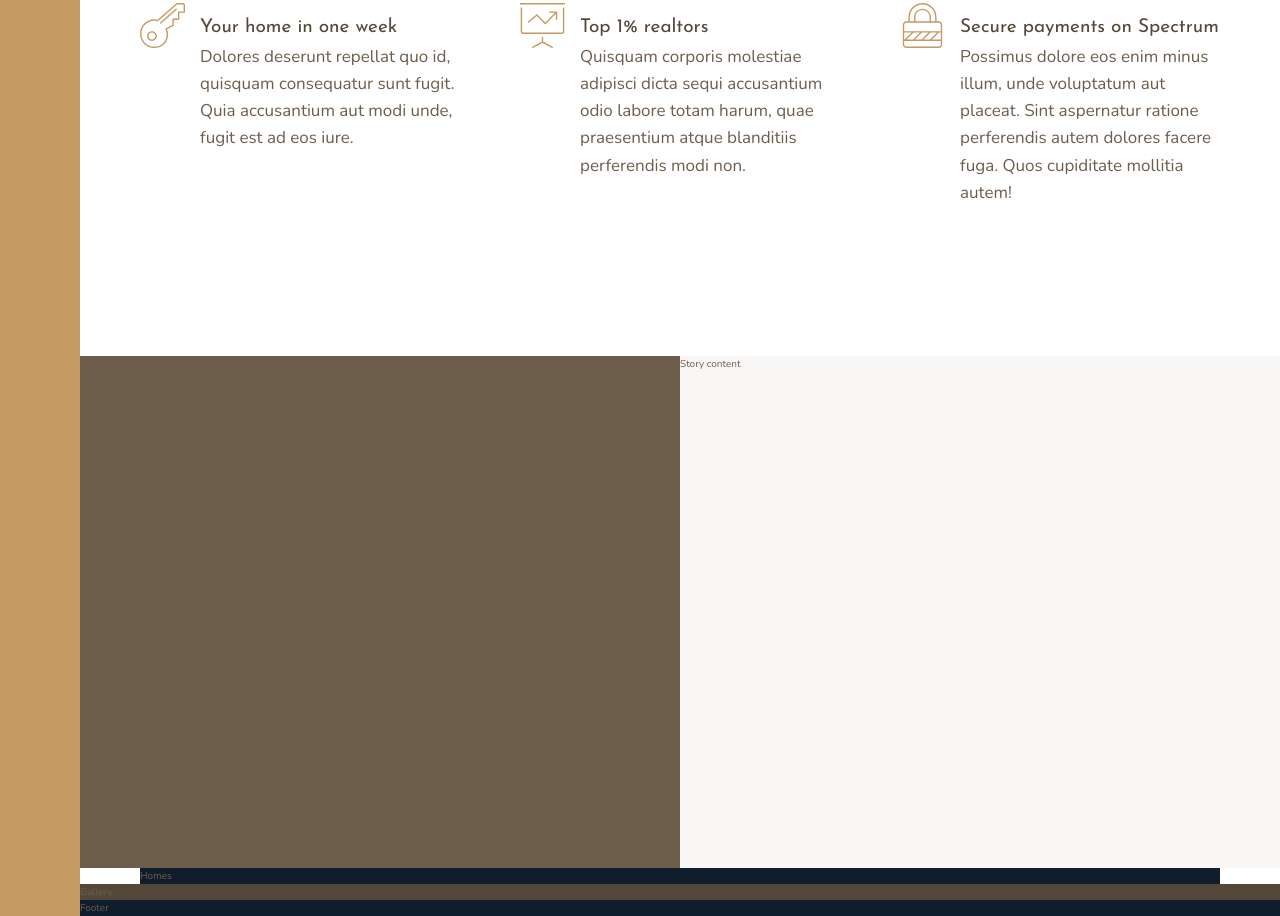
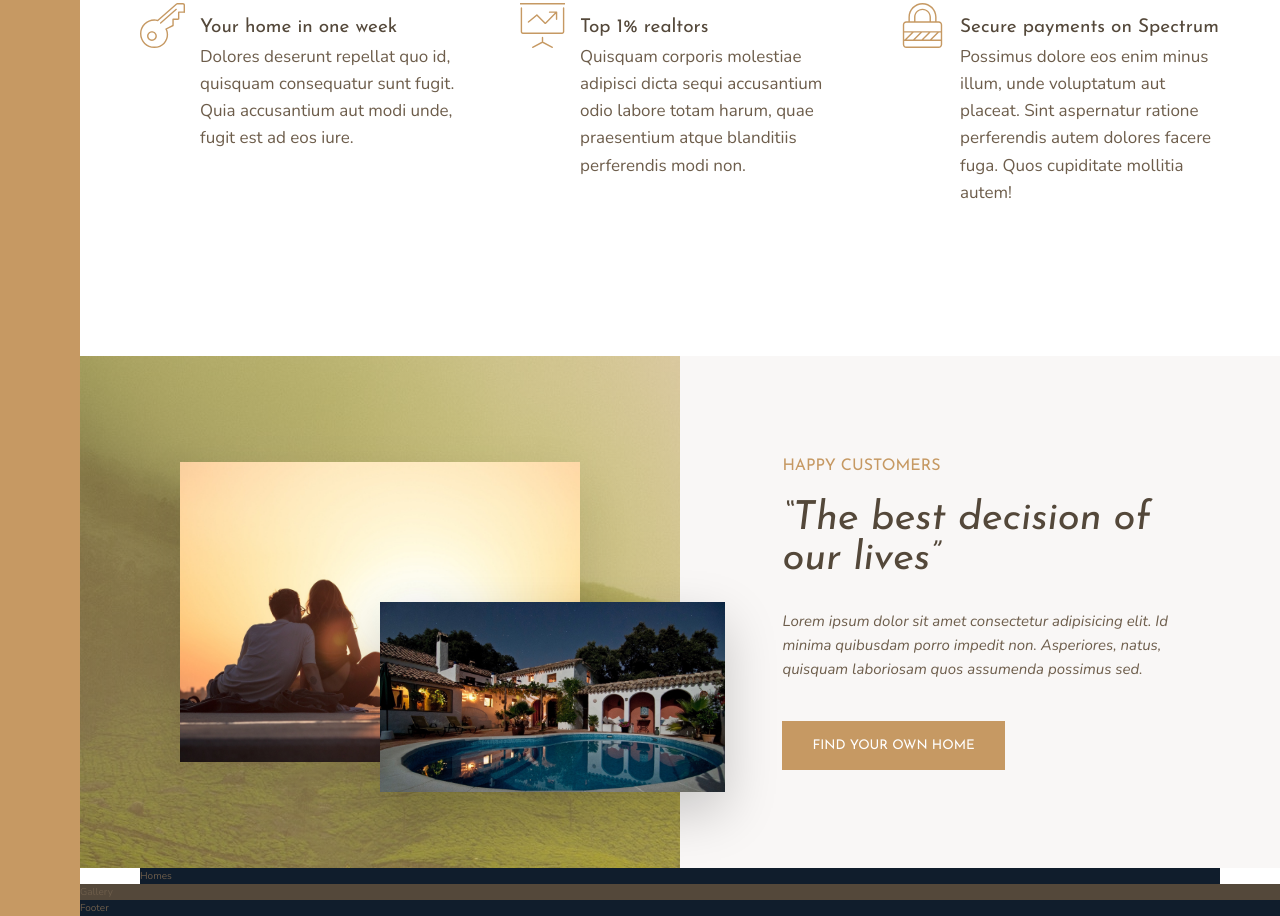
Before and after one commit to hyggebox/Spectrum, a website: page index.html in a window 1280 px wide. Shown: the part 1031-1947 px from the top of the page. Drawn offline with nearby package versions, Linux system fonts and the light colour scheme; files that its build step writes are made by us from their sources.

Commit message:
Build .story section

```diff
--- a/index.html
+++ b/index.html
@@ -82,11 +82,18 @@
         </div>
 
         <div class="story__pictures">
-            Pictures
+            <img src="img/story-1.jpeg" alt="Couple with new house" class="story__img--1">
+            <img src="img/story-2.jpeg" alt="New house" class="story__img--2">
         </div>
 
         <div class="story__content">
-            Story content
+            <h3 class="heading-3 mb-sm">Happy Customers</h3>
+            <h2 class="heading-2 heading-2--dark mb-md">&ldquo;The best decision of our lives&rdquo;</h2>
+            <p class="story__text">
+                Lorem ipsum dolor sit amet consectetur adipisicing elit. Id minima quibusdam porro impedit non.
+                Asperiores, natus, quisquam laboriosam quos assumenda possimus sed.
+            </p>
+            <button class="btn">Find your own home</button>
         </div>
 
         <section class="homes">
--- a/sass/_story.scss
+++ b/sass/_story.scss
@@ -2,10 +2,45 @@
     &__pictures {
         background-color: $color-grey-dk-2;
         grid-column: full-start / col-end 4;
+        background-image: linear-gradient(rgba($color-primary, .5), rgba($color-primary, .5)),
+                        url(../img/back.jpg);
+
+        display: grid;
+        grid-template: repeat(6, 1fr) / repeat(6, 1fr);
+        align-items: center;
+    }
+
+    &__img--1 {
+        width: 100%;
+        grid-row: 2 / -2;
+        grid-column: 2 / -2;
+        box-shadow: 0 2rem 5rem rgba(#000, .1);
+    }
+
+    &__img--2 {
+        width: 115%;
+        grid-row: 4 / -2;
+        grid-column: 4 / -1;
+        box-shadow: 0 2rem 5rem rgba(#000, .2);
+        z-index: 20;
     }
 
     &__content {
         background-color: $color-grey-lt-1;
         grid-column: col-start 5 / full-end;
+
+        padding: 6rem 8vw;
+
+        display: flex;
+        flex-direction: column;
+        justify-content: center;
+        align-items: start;
+
+    }
+
+    &__text {
+        font-size: 1.5rem;
+        font-style: italic;
+        margin-bottom: 4rem;
     }
 }
--- a/sass/_typography.scss
+++ b/sass/_typography.scss
@@ -9,10 +9,19 @@
 
 .heading-2 {
     @extend %heading;
+    font-size: 4rem;
+    font-style: italic;
+    line-height: 1;
+
+    &--light { color: $color-grey-lt-1; }
+    &--dark { color: $color-grey-dk-1; }
 }
 
 .heading-3 {
     @extend %heading;
+    font-size: 1.6rem;
+    color: $color-primary;
+    text-transform: uppercase;
 }
 
 .heading-4 {
@@ -20,6 +29,29 @@
     font-size: 1.9rem;
 
     &--light { color: $color-grey-lt-1; }
-
     &--dark { color: $color-grey-dk-1; }
 }
+
+.btn {
+    background-color: $color-primary;
+    color: #fff;
+    border: none;
+    border-radius: none;
+    font-family: $font-display;
+    text-transform: uppercase;
+    padding: 1.8rem 3rem;
+    cursor: pointer;
+    transition: all .2s;
+
+    &:hover {
+        background-color: $color-primary-dk;
+    }
+}
+
+
+////// Helper classes
+
+.mb-xlg { margin-bottom: 8rem; }
+.mb-lg  { margin-bottom: 4rem; }
+.mb-md  { margin-bottom: 3rem; }
+.mb-sm  { margin-bottom: 2rem; }
```
